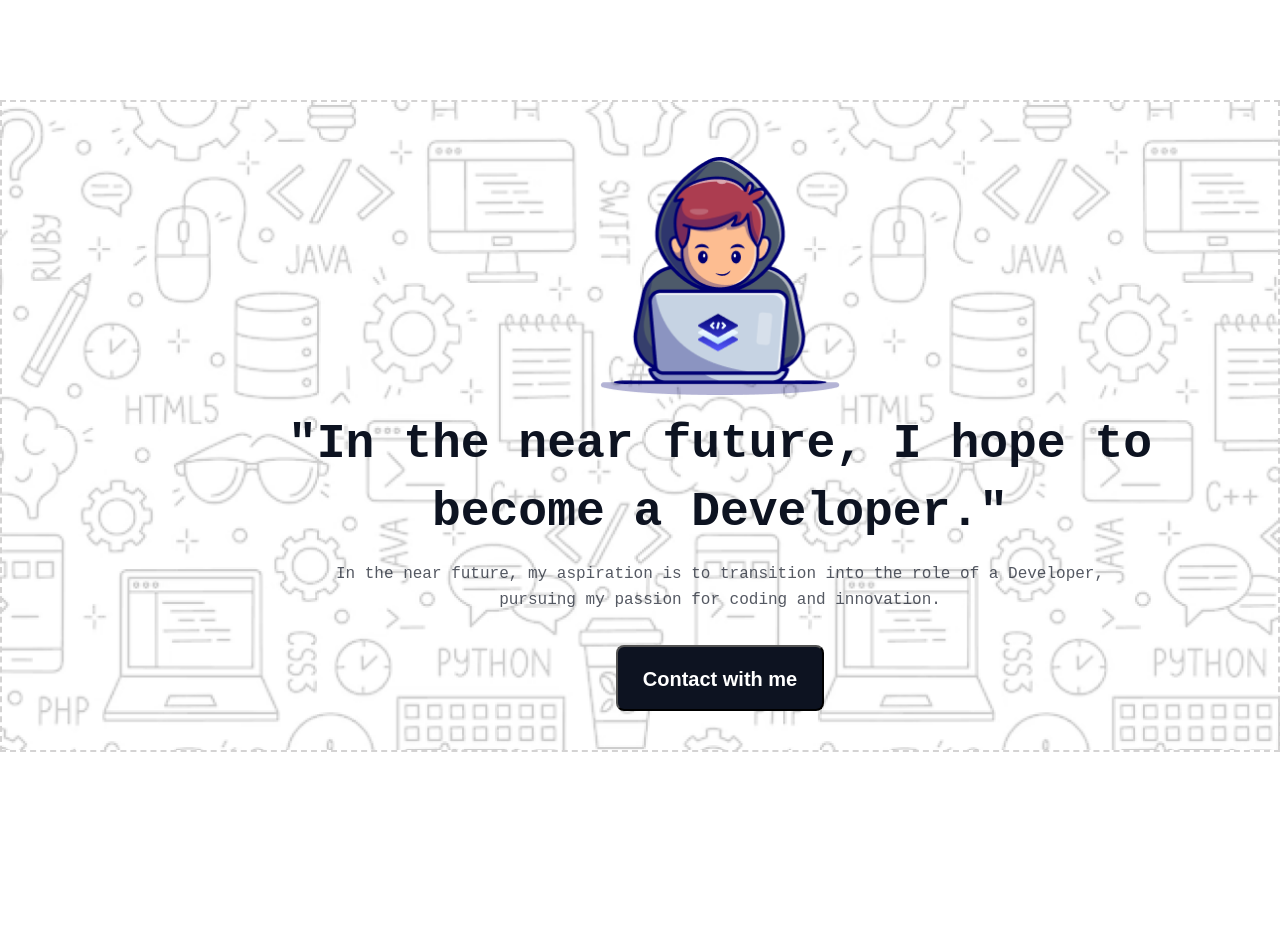
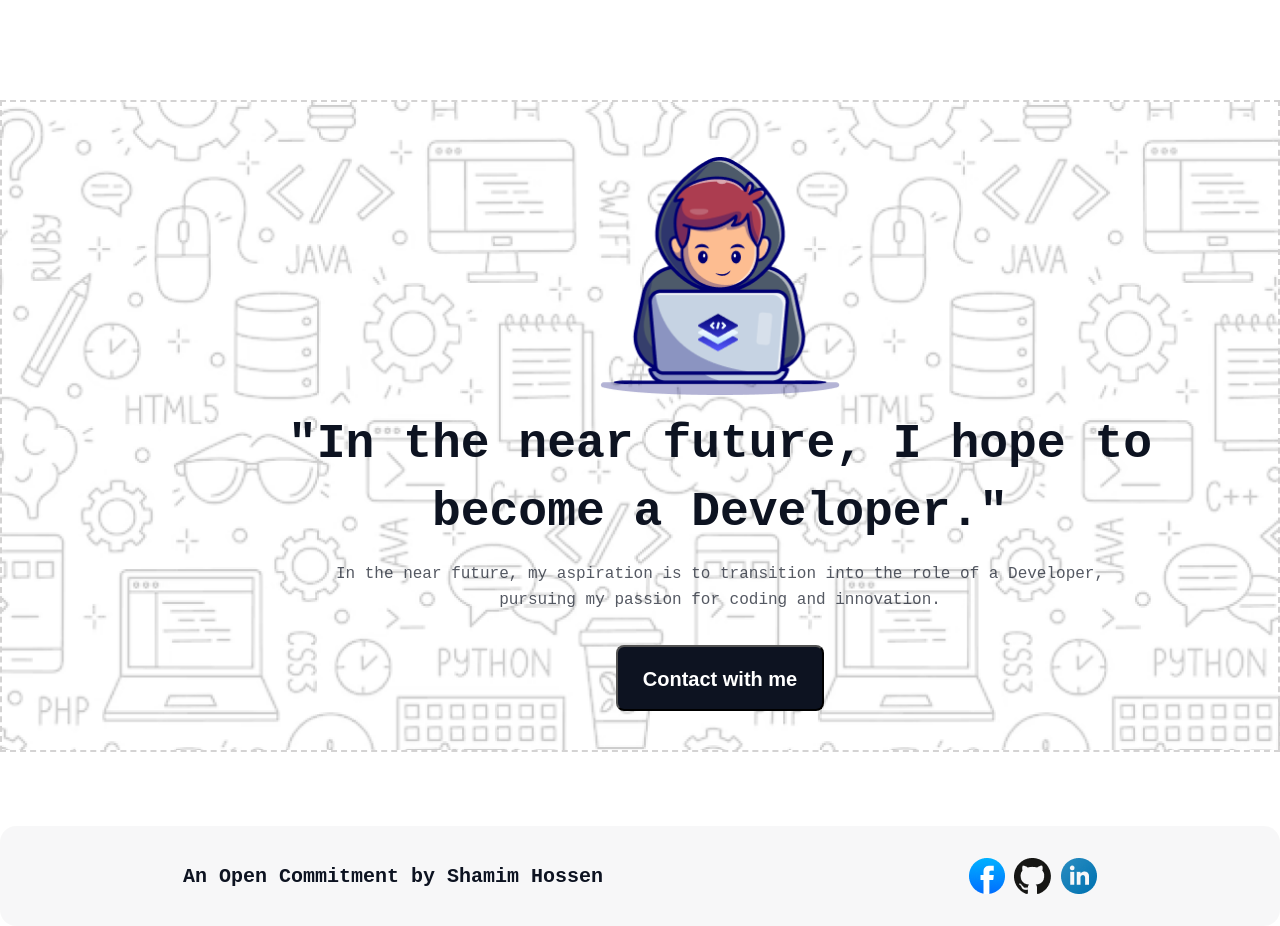
Before and after one commit to shamim-hossen/landing-page-task1, a plain HTML site: page index.html in a window 1280 px wide. Before the commit the page ends 826 px from the top, so only its background shows below. Drawn offline with Linux system fonts and the light colour scheme; a web font is replaced by a local one.

Commit message:
add footer section

```diff
--- a/index.html
+++ b/index.html
@@ -7,25 +7,34 @@
     <link rel="stylesheet" href="./styles/style.css">
 </head>
 <body>
-<!-- Start bannar page -->
+<!-- Start bannar section -->
     <header>
         <div id="hero">
             <div class="hero-container">
                 <img class="hero-img" src="./assets/bannar-img.png" alt="">
                 <h1 class="hero-title">"In the near future, I hope to become a Developer."</h1>
                 <p class="hero-description">In the near future, my aspiration is to transition into the role of a Developer, pursuing my passion for coding and innovation.</p>
-                <a  href="#"><button class="hero-btn">Contact with me</button></a>
+                <a  href="#footer"><button class="hero-btn">Contact with me</button></a>
             </div>
         </div>
     </header>
-<!-- End bannar page -->
+<!-- End bannar section -->
+
+<!-- Start main section -->
     <main>
 
     </main>
+<!-- End main section -->
 
-
+<!-- Start footer section -->
     <footer id="footer">
-
+        <p class="footer-description">An Open Commitment by Shamim Hossen</p>
+        <div class="social-links">
+            <a href="https://www.facebook.com/" target="_blank"><img src="assets/facebook.png" alt="Fb"></a>
+            <a href="https://github.com/" target="_blank"><img src="assets/github.png" alt="Git"></a>
+            <a href="https://www.linkedin.com/" target="_blank"><img src="assets/linkedin.png" alt="In"></a>
+        </div>
     </footer>
+<!-- Start footer section -->
 </body>
 </html>
--- a/styles/style.css
+++ b/styles/style.css
@@ -9,7 +9,7 @@
 body {
     font-family: "Azeret Mono", monospace;
 }
-/* Start bannar page */
+/* Start bannar section */
 #hero{
     background-image: url("../assets/bannar-bg.png");
     background-position: center;
@@ -20,7 +20,6 @@ body {
     margin-bottom: 74px;
     border: 2px dashed rgb(212, 211, 211);
 }
-
 #hero .hero-container{
     position: absolute;
     width: 998px;
@@ -35,7 +34,6 @@ body {
     align-items: center;
     padding: 0px;
 }
-
 #hero .hero-container .hero-img{
     width: 240.28px;
     height: 240px;
@@ -53,7 +51,6 @@ body {
     letter-spacing: 0%;
     text-align: center;
 }
-
 #hero .hero-container .hero-description {
     width: 852px;
     height: 52px;
@@ -65,7 +62,6 @@ body {
     letter-spacing: 0%;
     text-align: center;
 }
-
 #hero .hero-container .hero-btn {
     width: 208px;
     height: 66px;
@@ -80,4 +76,28 @@ body {
     text-align: center;
     cursor: pointer;
 }
-/* End bannar page */
+/* End bannar section */
+
+
+
+/* Start footer section */
+#footer{
+    height: 100px;
+    display: flex;
+    flex-direction: row;
+    justify-content: space-around;
+    align-items: center;
+    border-radius: 16px;
+    background: rgba(13, 19, 33, 0.03);
+}
+#footer .footer-description{
+    height: 23px;
+    color: rgb(13, 19, 33);
+    font-size: 20px;
+    font-weight: 600;
+}
+#footer .social-links{
+    height: 36px;
+    margin: 32px 0px;
+}
+/* End footer section */
```
